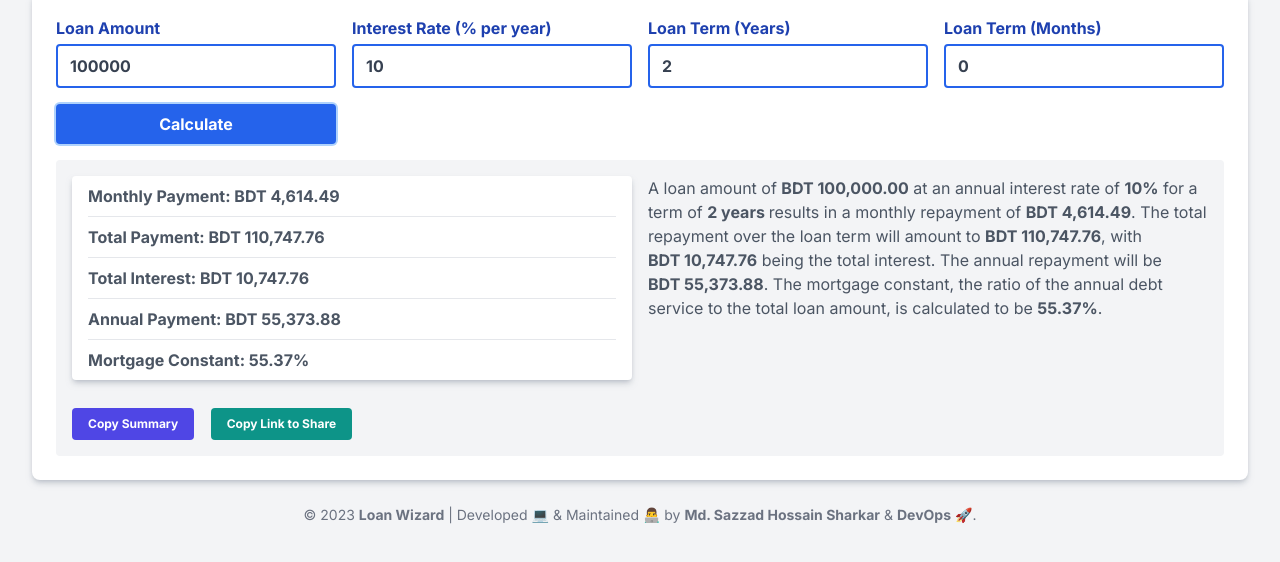
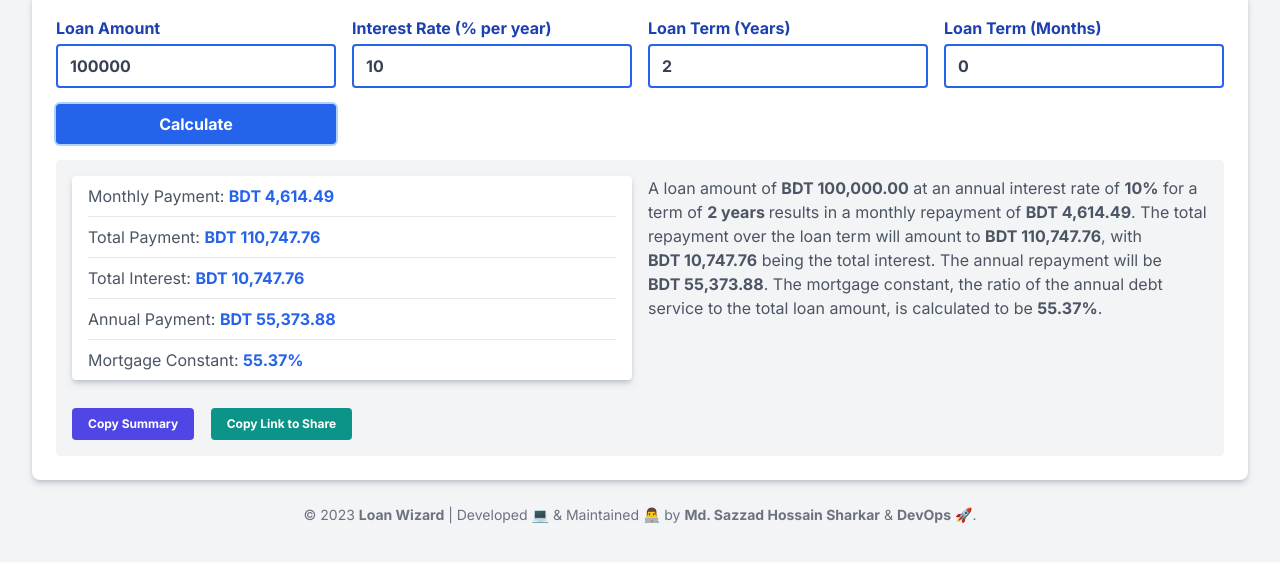
Before and after one commit to SHSharkar/Loan-Calculator, a website: page index.html in a window 1280 px wide. Both pictures are taken after a click on the button "Calculate". Shown: the part 64-626 px from the top of the page. Drawn offline with nearby package versions, Linux system fonts and the light colour scheme.

Commit message:
Updated Tailwind CSS classes
Made changes to the Tailwind CSS classes to improve the overall view of the website.

```diff
--- a/index.html
+++ b/index.html
@@ -86,7 +86,7 @@
         class="p-6 bg-white rounded-lg shadow-md shadow-gray-400/50"
       >
         <form @submit.prevent="calculate" class="space-y-2">
-          <div class="grid grid-cols-1 sm:grid-cols-2 md:grid-cols-4 gap-4">
+          <div class="grid grid-cols-1 gap-4 sm:grid-cols-2 md:grid-cols-4">
             <div class="flex flex-col">
               <label for="loan-amount" class="mb-1 font-semibold text-blue-800"
                 >Loan Amount</label
@@ -98,7 +98,7 @@
                 min="0"
                 required
                 autofocus
-                class="px-2 sm:px-3 py-1 sm:py-2 font-semibold text-gray-700 transition duration-150 border-2 border-blue-600 rounded focus:outline-none focus:ring focus:ring-blue-200"
+                class="px-2 py-1 font-semibold text-gray-700 transition duration-150 border-2 border-blue-600 rounded sm:px-3 sm:py-2 focus:outline-none focus:ring focus:ring-blue-200"
               />
             </div>
 
@@ -115,7 +115,7 @@
                 min="0"
                 max="100"
                 required
-                class="px-2 sm:px-3 py-1 sm:py-2 font-semibold text-gray-700 transition duration-150 border-2 border-blue-600 rounded focus:outline-none focus:ring focus:ring-blue-200"
+                class="px-2 py-1 font-semibold text-gray-700 transition duration-150 border-2 border-blue-600 rounded sm:px-3 sm:py-2 focus:outline-none focus:ring focus:ring-blue-200"
               />
             </div>
 
@@ -132,7 +132,7 @@
                 min="0"
                 placeholder="Years"
                 required
-                class="px-2 sm:px-3 py-1 sm:py-2 font-semibold text-gray-700 transition duration-150 border-2 border-blue-600 rounded focus:outline-none focus:ring focus:ring-blue-200"
+                class="px-2 py-1 font-semibold text-gray-700 transition duration-150 border-2 border-blue-600 rounded sm:px-3 sm:py-2 focus:outline-none focus:ring focus:ring-blue-200"
               />
             </div>
 
@@ -148,14 +148,14 @@
                 x-model.number="loanTermMonths"
                 min="0"
                 placeholder="Months"
-                class="px-2 sm:px-3 py-1 sm:py-2 font-semibold text-gray-700 transition duration-150 border-2 border-blue-600 rounded focus:outline-none focus:ring focus:ring-blue-200"
+                class="px-2 py-1 font-semibold text-gray-700 transition duration-150 border-2 border-blue-600 rounded sm:px-3 sm:py-2 focus:outline-none focus:ring focus:ring-blue-200"
               />
             </div>
 
             <div class="">
               <button
                 type="submit"
-                class="w-full px-4 sm:px-4 py-2 sm:py-2 font-semibold text-white bg-blue-600 rounded hover:bg-blue-500 focus:outline-none focus:ring-2 focus:ring-blue-400 focus:ring-opacity-50"
+                class="w-full px-4 py-2 font-semibold text-white bg-blue-600 rounded sm:px-4 sm:py-2 hover:bg-blue-500 focus:outline-none focus:ring-2 focus:ring-blue-400 focus:ring-opacity-50"
               >
                 Calculate
               </button>
@@ -164,7 +164,7 @@
         </form>
 
         <div
-          class="px-2 sm:px-4 py-2 sm:py-4 mt-4 bg-gray-100 rounded"
+          class="px-2 py-2 mt-4 bg-gray-100 rounded sm:px-4 sm:py-4"
           x-show="showResults"
           x-data="{
             formatCurrency: function(val) {
@@ -182,7 +182,7 @@
           x-transition:leave-end="opacity-0"
           x-cloak
         >
-          <div class="grid grid-cols-1 sm:grid-cols-2 md:grid-cols-2 gap-4">
+          <div class="grid grid-cols-1 gap-4 sm:grid-cols-2 md:grid-cols-2">
             <ul
               role="list"
               class="px-4 bg-white divide-y divide-gray-200 rounded shadow-md shadow-gray-400/50"
@@ -190,10 +190,13 @@
               <li class="py-2">
                 <div class="min-w-0">
                   <p
-                    class="text-sm md:text-base font-semibold leading-6 text-gray-600"
+                    class="text-sm font-normal leading-6 text-gray-600 md:text-base"
                   >
                     Monthly Payment:
-                    <span x-text="formatCurrency(monthlyPayment)"></span>
+                    <span
+                      x-text="formatCurrency(monthlyPayment)"
+                      class="font-bold text-blue-600"
+                    ></span>
                   </p>
                 </div>
               </li>
@@ -201,10 +204,13 @@
               <li class="py-2">
                 <div class="min-w-0">
                   <p
-                    class="text-sm md:text-base font-semibold leading-6 text-gray-600"
+                    class="text-sm font-normal leading-6 text-gray-600 md:text-base"
                   >
                     Total Payment:
-                    <span x-text="formatCurrency(totalPayment)"></span>
+                    <span
+                      x-text="formatCurrency(totalPayment)"
+                      class="font-bold text-blue-600"
+                    ></span>
                   </p>
                 </div>
               </li>
@@ -212,10 +218,13 @@
               <li class="py-2">
                 <div class="min-w-0">
                   <p
-                    class="text-sm md:text-base font-semibold leading-6 text-gray-600"
+                    class="text-sm font-normal leading-6 text-gray-600 md:text-base"
                   >
                     Total Interest:
-                    <span x-text="formatCurrency(totalInterest)"></span>
+                    <span
+                      x-text="formatCurrency(totalInterest)"
+                      class="font-bold text-blue-600"
+                    ></span>
                   </p>
                 </div>
               </li>
@@ -223,10 +232,13 @@
               <li class="py-2">
                 <div class="min-w-0">
                   <p
-                    class="text-sm md:text-base font-semibold leading-6 text-gray-600"
+                    class="text-sm font-normal leading-6 text-gray-600 md:text-base"
                   >
                     Annual Payment:
-                    <span x-text="formatCurrency(annualPayment)"></span>
+                    <span
+                      x-text="formatCurrency(annualPayment)"
+                      class="font-bold text-blue-600"
+                    ></span>
                   </p>
                 </div>
               </li>
@@ -234,10 +246,13 @@
               <li class="py-2">
                 <div class="min-w-0">
                   <p
-                    class="text-sm md:text-base font-semibold leading-6 text-gray-600"
+                    class="text-sm font-normal leading-6 text-gray-600 md:text-base"
                   >
                     Mortgage Constant:
-                    <span x-text="formatPercentage(mortgageConstant)"></span>
+                    <span
+                      x-text="formatPercentage(mortgageConstant)"
+                      class="font-bold text-blue-600"
+                    ></span>
                   </p>
                 </div>
               </li>
@@ -245,7 +260,7 @@
 
             <p
               x-html="summary"
-              class="text-sm md:text-base leading-6 text-gray-600"
+              class="text-sm leading-6 text-gray-600 md:text-base"
             ></p>
 
             <div class="md:space-x-3">
@@ -269,7 +284,7 @@
 
       <div class="inset-0 flex items-center justify-center">
         <div
-          class="mt-6 leading-normal text-sm text-gray-500 space-y-1 text-center"
+          class="mt-6 space-y-1 text-sm leading-normal text-center text-gray-500"
         >
           © 2023 <a href="/" target="_blank" class="font-bold">Loan Wizard</a> |
           Developed 💻 &amp; Maintained 👨‍💻 by
```
Also changed, not shown: dist/main.css, 1 other file.
